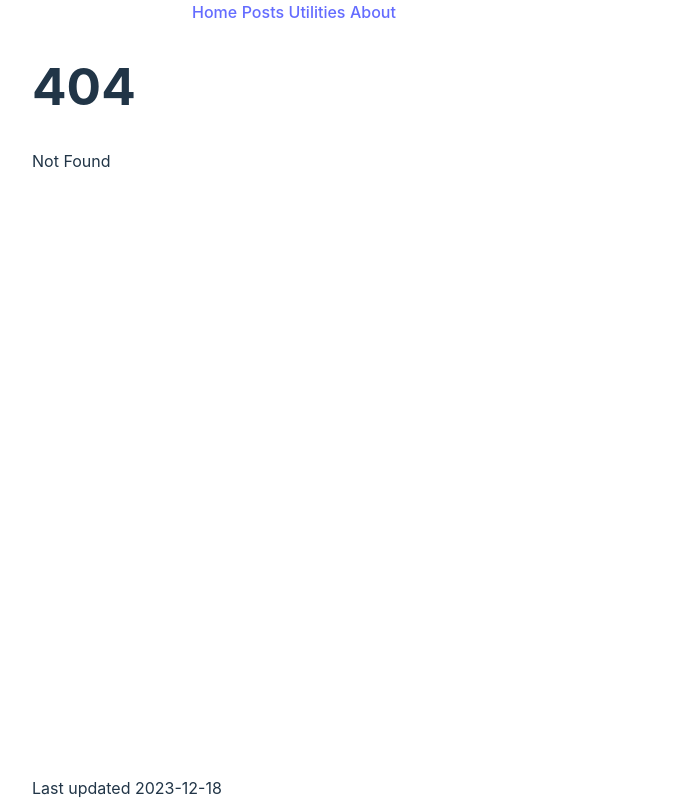
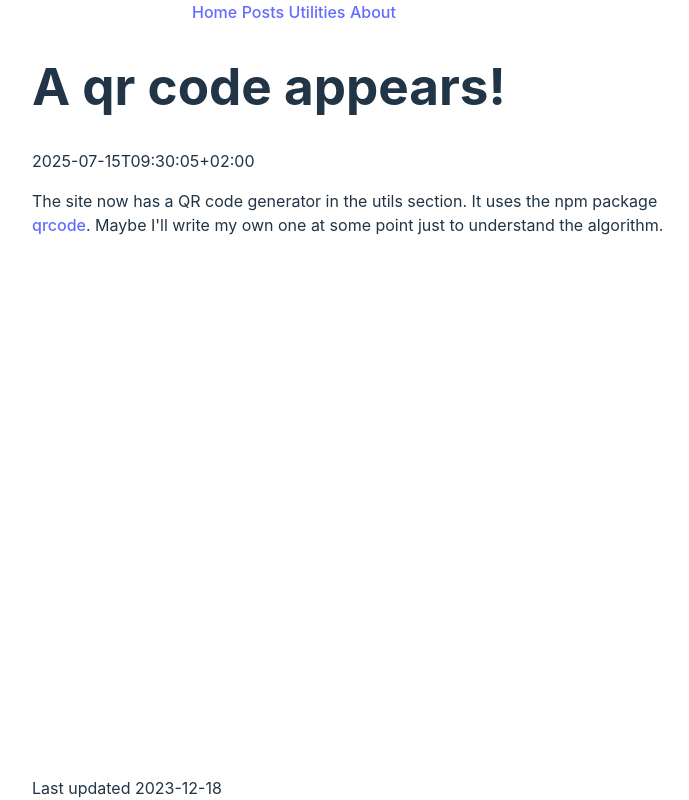
Before and after one commit to tellewsen/tellewsen.github.io, a SvelteKit app: page /posts/20250715 in a window 1280 px wide. Before the commit this address had no page. Shown: the whole page, without its empty margins (288-977 px from the left). Built offline with nearby package versions, Linux system fonts and the light colour scheme.

Commit message:
Add post about the qr code generator

```diff
--- a/src/routes/posts/20230702/+page.svelte
+++ b/src/routes/posts/20230702/+page.svelte
@@ -1,5 +1,5 @@
 <h1>Welcome to the site!</h1>
-<p>2023-07-02 15:05:49 +0200</p>
+<p>2023-07-02T15:05:49+02:00</p>
 <div>
 	Welcome to the site. Nothing special to say so far. At the moment this is just a convenient place
 	to keep track of projects I've been a part of. Hopefully moving to this format will make adding
--- /dev/null
+++ b/src/routes/posts/20250715/+page.svelte
@@ -0,0 +1,7 @@
+<h1>A qr code appears!</h1>
+<p>2025-07-15T09:30:05+02:00</p>
+<div>
+	The site now has a QR code generator in the utils section. It uses the npm package <a
+		href="https://www.npmjs.com/package/qrcode">qrcode</a
+	>. Maybe I'll write my own one at some point just to understand the algorithm.
+</div>
```
Also changed, not shown: src/routes/posts/+page.svelte (+7 -4 lines).
